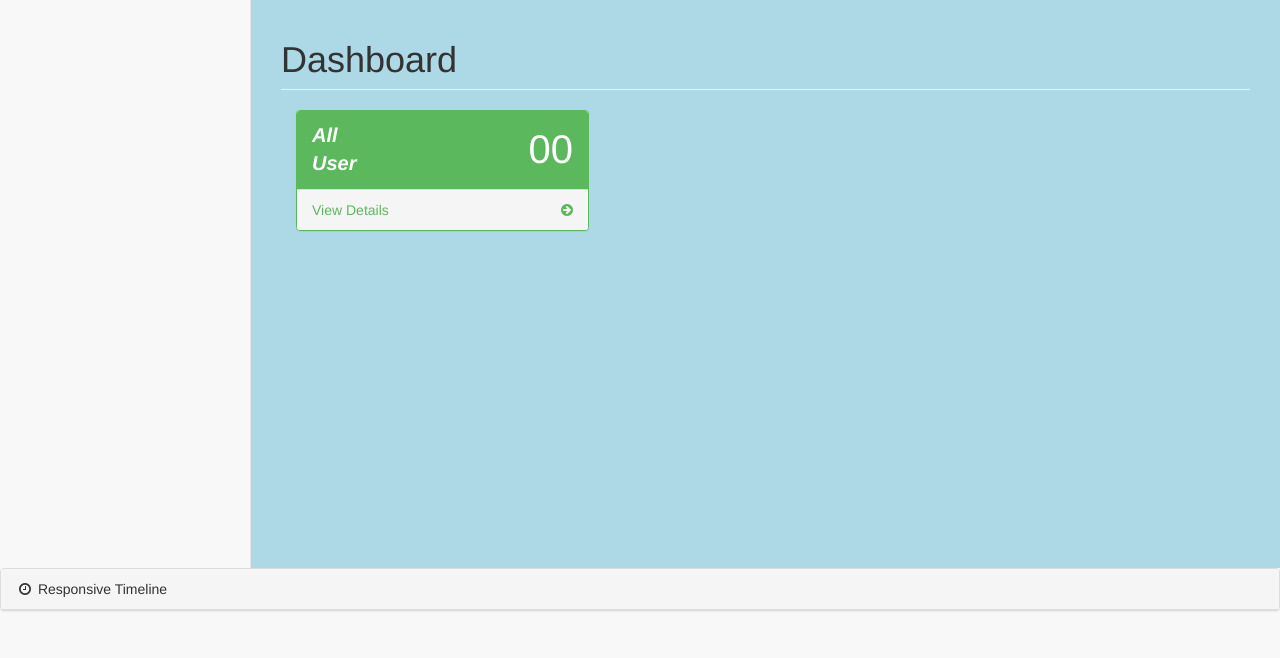
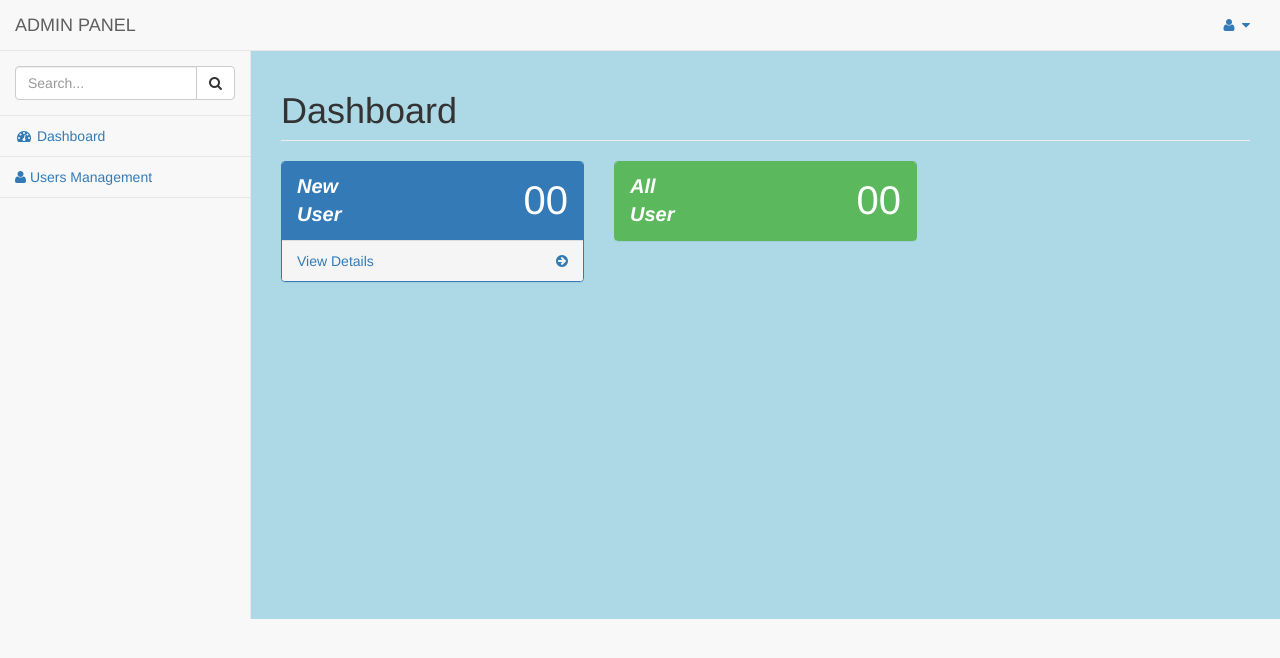
Before and after one commit to TejasP07/User-Management-System-with-admin-Panel, a PHP site: page /pages/kishan.php in a window 1280 px wide. Shown: the top 658 px of the page. Run offline with PHP 8.4, Linux system fonts and the light colour scheme.

Commit message:
Update Kishan.php
Added Different field , panels for enhancement for the projects

```diff
--- a/pages/kishan.php
+++ b/pages/kishan.php
@@ -1,4 +1,5 @@
 <?php include 'include/head.php'; ?>
+<?php include 'include/templete.php'; ?>
 
 
         <div id="page-wrapper" style="background-color: lightblue;">
@@ -9,13 +10,13 @@
                 <!-- /.col-lg-12 -->
             </div>
             <!-- /.row -->
-
+            <div class="row">
                 <div class="col-lg-4 col-md-8">
-                    <div class="panel panel-green">
+                    <div class="panel panel-primary">
                         <div class="panel-heading">
                             <div class="row">
                                 <div class="col-xs-3">
-                                    <i style="font-size: 20px;"><b>All User</b></i>
+                                    <i style="font-size: 20px;"><b>New User</b></i>
                                 </div>
                                 <div class="col-xs-9 text-right">
                                     <div class="huge">00</div>
@@ -34,6 +35,25 @@
                 </div>
 
 
+                <div class="col-lg-4 col-md-8">
+                    <div class="panel panel-green">
+                        <div class="panel-heading">
+                            <div class="row">
+                                <div class="col-xs-3">
+                                    <i style="font-size: 20px;"><b>All User</b></i>
+                                </div>
+                                <div class="col-xs-9 text-right">
+                                    <div class="huge">00</div>
+                                    <div></div>
+                                </div>
+                            </div>
+                        </div>
+
+                        </a>
+                    </div>
+                </div>
+
+
                     </div>
                 </div>
             </div>
@@ -44,13 +64,7 @@
 
 
 
-            <div class="panel panel-default">
-                <div class="panel-heading">
-                    <i class="fa fa-clock-o fa-fw"></i> Responsive Timeline
-                </div>
 
-                        <!-- /.panel-footer -->
-                </div>
                     <!-- /.panel .chat-panel -->
             </div>
                 <!-- /.col-lg-4 -->
```
